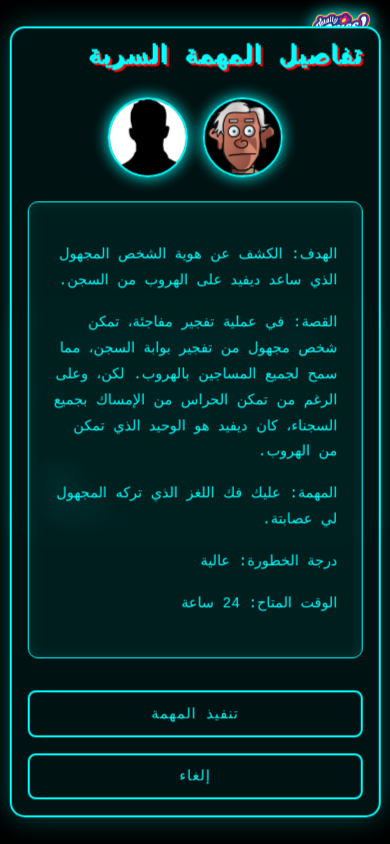
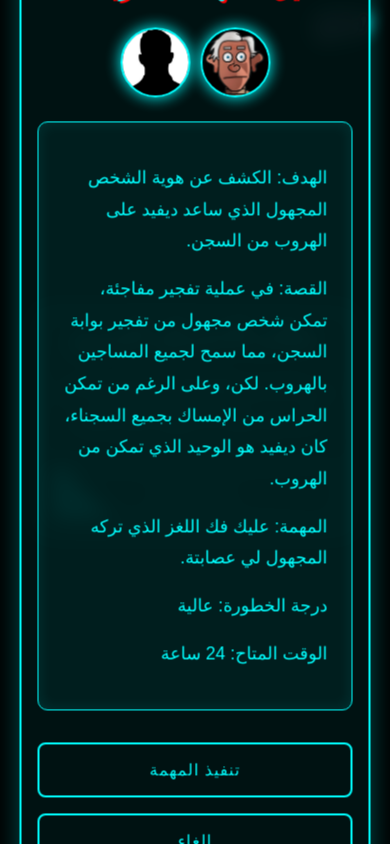
Before and after one commit to aabz12117/spy2, a plain HTML site: page index.html in a window 390 px wide. Both pictures are taken after a click on the button "بدء المهمة". Drawn offline with Linux system fonts and the light colour scheme.

Commit message:
index.html

```diff
--- a/index.html
+++ b/index.html
@@ -19,7 +19,7 @@
             margin: 0;
             padding: 0;
             box-sizing: border-box;
-            font-family: 'Courier New', monospace;
+            font-family: 'Arial', sans-serif; /* استخدام خط أوضح */
             -webkit-tap-highlight-color: transparent;
         }
 
@@ -108,7 +108,7 @@
         }
 
         .glitch-text {
-            font-size: clamp(1.5rem, 4vw, 2.2rem);
+            font-size: clamp(1.8rem, 5vw, 3rem); /* زيادة الحجم بشكل أكبر */
             margin-bottom: 1.5rem;
             position: relative;
             text-shadow:
@@ -119,7 +119,7 @@
         }
 
         .description {
-            font-size: clamp(0.9rem, 2vw, 1.1rem);
+            font-size: clamp(1.1rem, 3vw, 1.3rem); /* زيادة وضوح الخط */
             margin-bottom: 2rem;
             line-height: 1.8;
             opacity: 0.9;
@@ -133,7 +133,7 @@
             background: transparent;
             border: 2px solid var(--neon-color);
             color: var(--neon-color);
-            font-size: clamp(1rem, 2vw, 1.2rem);
+            font-size: clamp(1.2rem, 3vw, 1.5rem); /* زيادة حجم النص */
             cursor: pointer;
             transition: all 0.3s cubic-bezier(0.4, 0, 0.2, 1);
             position: relative;
@@ -222,7 +222,7 @@
         .mission-details p {
             margin: 1rem 0;
             line-height: 1.8;
-            font-size: clamp(0.9rem, 2vw, 1rem);
+            font-size: clamp(1.1rem, 3vw, 1.3rem);
         }
 
         .popup-buttons {
@@ -240,7 +240,7 @@
             cursor: pointer;
             transition: all 0.3s ease;
             border-radius: 8px;
-            font-size: clamp(0.9rem, 2vw, 1rem);
+            font-size: clamp(1.2rem, 3vw, 1.4rem); /* زيادة حجم الأزرار */
             text-transform: uppercase;
             letter-spacing: 1px;
         }
@@ -286,7 +286,7 @@
         .loading-text {
             color: var(--neon-color);
             margin-top: 1rem;
-            font-size: clamp(0.9rem, 2vw, 1.1rem);
+            font-size: clamp(1.1rem, 3vw, 1.3rem);
             text-transform: uppercase;
             letter-spacing: 2px;
             animation: pulse 1s infinite;
@@ -323,10 +323,12 @@
         @media (max-width: 768px) {
             .container {
                 padding: 1.5rem;
+                max-width: 90%;
             }
 
             .popup {
                 padding: 1.5rem;
+                max-width: 90%;
             }
 
             .image-container {
@@ -337,6 +339,24 @@
             .mysterious-image {
                 width: 80px;
                 height: 80px;
+            }
+
+            .glitch-text {
+                font-size: clamp(1.5rem, 4vw, 2.2rem);
+            }
+
+            .description {
+                font-size: clamp(1rem, 3vw, 1.2rem);
+            }
+
+            .start-button {
+                padding: 1rem 2rem;
+                font-size: clamp(1rem, 3vw, 1.2rem);
+            }
+
+            .popup-buttons button {
+                padding: 0.8rem 2rem;
+                font-size: clamp(1rem, 3vw, 1.1rem);
             }
         }
 
@@ -355,10 +375,21 @@
 
             .popup-buttons button {
                 width: 100%;
+                padding: 1rem 0;
+            }
+
+            .image-container {
+                gap: 10px;
+            }
+
+            .david-image,
+            .mysterious-image {
+                width: 70px;
+                height: 70px;
             }
         }
     </style>
-</head>
+
 <body>
     <div class="logo-container">
         <img src="spy.png" alt="شعار الجاسوس" class="logo">
```
